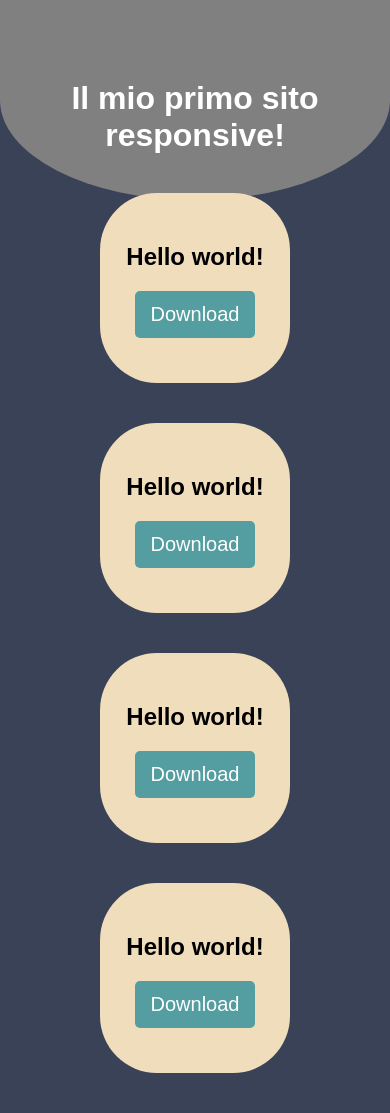
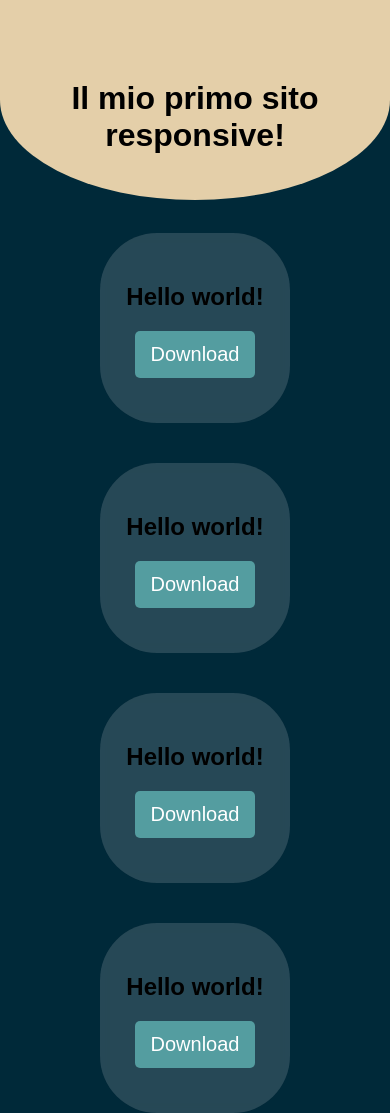
Before and after one commit to Dani26621/PaginaResponsive, a PHP site: page / in a window 390 px wide. Run offline with PHP 8.4, Linux system fonts and the light colour scheme.

Commit message:
Cambiamento colori alla pagina

```diff
--- a/Responsive.css
+++ b/Responsive.css
@@ -1,6 +1,6 @@
 @media screen and (max-width: 2564px) {
   body {
-    background-color: #3a4257;
+    background-color: #002939;
     margin: 0;
     font-family: sans-serif;
   }
@@ -12,11 +12,11 @@
     top: 0;
     border-radius: 0 0 50% 50%;
     z-index: -1;
-    background-color: grey;
+    background-color: #E4CFA9;
   }
 
   .Titolo {
-    color: white;
+    color: black;
     margin-top: 80px;
   }
 
@@ -33,7 +33,9 @@
     height: 190px;
     border-radius: 30%;
     margin-right: 40px;
-    background-color: #f0ddbc;
+    margin-top: 0px;
+    background-color: rgba(255, 255, 255, .15);
+    backdrop-filter: blur(5px)
   }
 
   .Contenuto {
@@ -56,7 +58,7 @@
 
 @media screen and (max-width: 820px) {
   body {
-    background-color: #3a4257;
+    background-color: #002939;
     margin: 0;
     font-family: sans-serif;
   }
@@ -68,11 +70,11 @@
     top: 0;
     border-radius: 0 0 50% 50%;
     z-index: -1;
-    background-color: grey;
+    background-color: #E4CFA9;
   }
 
   .Titolo {
-    color: white;
+    color: black;
     margin-top: 80px;
   }
 
@@ -88,8 +90,9 @@
     height: 190px;
     border-radius: 30%;
     margin-right: 0px;
-    margin-bottom: 40px;
-    background-color: #f0ddbc;
+    margin-top:40px;
+    background-color: rgba(255, 255, 255, .15);
+    backdrop-filter: blur(5px)
   }
 
   .Contenuto {
```
